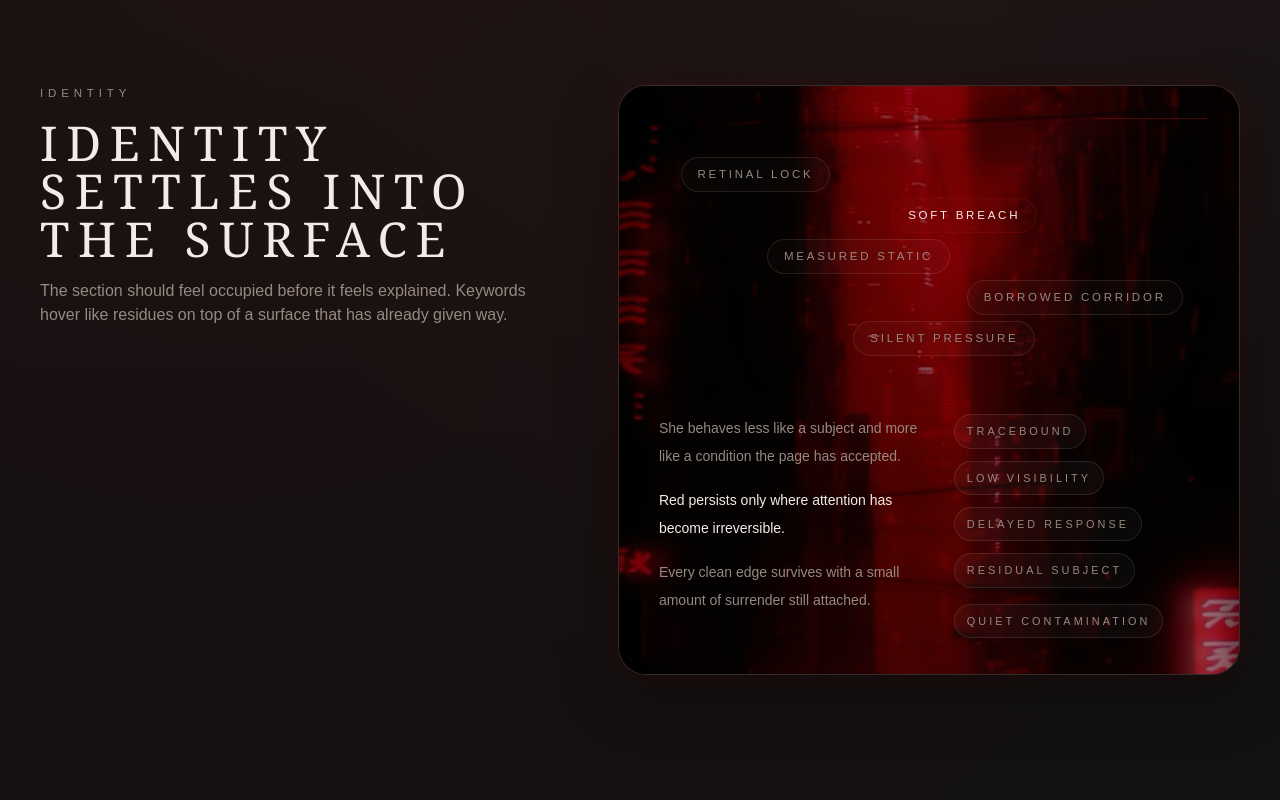
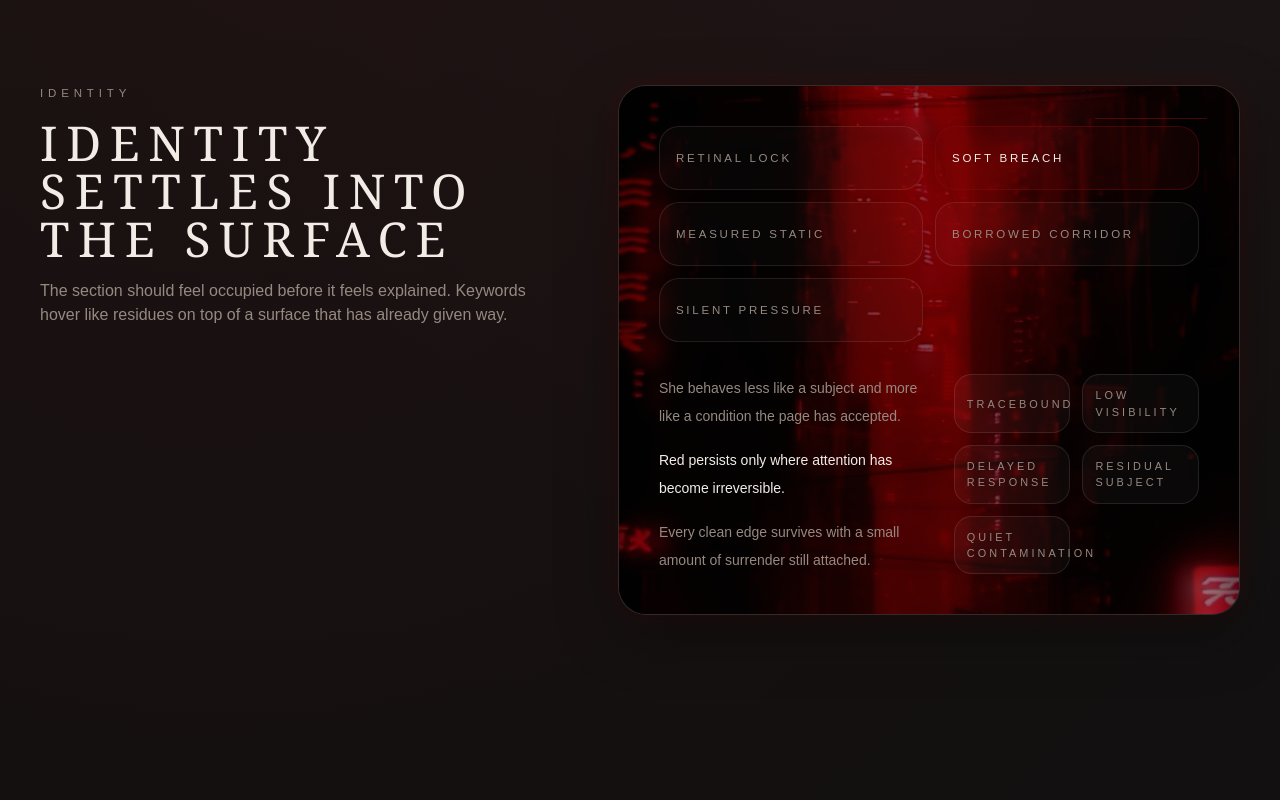
Before and after one commit to gwon1023/fanSite, a Next.js app: page / in a window 1280 px wide. Shown: the part 960-1760 px from the top of the page. Built offline with nearby package versions, Linux system fonts and the light colour scheme.

Commit message:
Remove duplicate hero layer and normalize spacing

```diff
--- a/components/sections/GallerySection.tsx
+++ b/components/sections/GallerySection.tsx
@@ -58,11 +58,7 @@ export function GallerySection() {
                 <motion.button
                   type="button"
                   onClick={() => setActiveIndex(index)}
-                  className={cn(
-                    "group text-left",
-                    index === 1 ? "md:translate-y-4" : "",
-                    index === 2 ? "md:-translate-y-2" : ""
-                  )}
+                  className={cn("group h-full text-left")}
                   whileHover={{
                     x: index % 2 === 0 ? motionPreset.hoverShiftDistance : -motionPreset.hoverShiftDistance,
                     y: -2,
@@ -70,7 +66,7 @@ export function GallerySection() {
                   transition={{ duration: infectedTheme.motionFast, ease: infectedTheme.easingPrimary }}
                 >
                   <ThemedPanel
-                    className="overflow-hidden p-4 transition-colors duration-500"
+                    className="flex h-full flex-col overflow-hidden p-4 transition-colors duration-500"
                     style={activeIndex === index ? { borderColor: "rgba(139, 17, 22, 0.4)" } : undefined}
                   >
                     <div className="relative aspect-[1.1] overflow-hidden rounded-[20px] border border-white/10">
--- a/components/sections/HeroSection.tsx
+++ b/components/sections/HeroSection.tsx
@@ -97,11 +97,6 @@ export function HeroSection() {
               <div className="absolute inset-0">
                 <DerivedImageLayer asset={derivedAssets.fullClose} />
               </div>
-              <div className="absolute inset-0 translate-x-[3px]">
-                <DerivedImageLayer
-                  asset={{ ...derivedAssets.fullClose, opacity: motionPreset.colorSplitStrength * 3.4, blendMode: "screen" }}
-                />
-              </div>
               <div
                 className="absolute inset-0 opacity-36"
                 style={{
@@ -113,7 +108,7 @@ export function HeroSection() {
                 className="absolute inset-y-0 left-[24%] w-px blur-[0.5px]"
                 style={{ background: "rgba(139, 17, 22, 0.25)" }}
               />
-              <div className="absolute inset-0 bg-gradient-to-b from-transparent via-transparent to-[var(--color-bg)]/42" />
+              <div className="absolute inset-0 bg-gradient-to-b from-transparent via-transparent to-[var(--color-bg)]/34" />
             </motion.div>
             <motion.div
               aria-hidden="true"
--- a/components/sections/IdentitySection.tsx
+++ b/components/sections/IdentitySection.tsx
@@ -32,14 +32,12 @@ export function IdentitySection() {
             <div className="absolute inset-0 bg-gradient-to-br from-black/42 via-black/48 to-black/72" />
             <div className="absolute right-8 top-8 h-px w-28" style={{ background: "rgba(139, 17, 22, 0.5)" }} />
             <div className="relative grid gap-8">
-              <div className="relative min-h-[16rem]">
+              <div className="grid gap-3 md:grid-cols-2">
                 {siteContent.identity.keywords.map((keyword, index) => (
                   <motion.span
                     key={keyword}
-                    className="absolute rounded-full border px-4 py-2 text-[0.72rem] uppercase tracking-[0.24em]"
+                    className="flex min-h-[4rem] items-center rounded-[1.25rem] border px-4 py-3 text-[0.72rem] uppercase tracking-[0.24em]"
                     style={{
-                      top: `${12 + index * 16}%`,
-                      left: `${index % 2 === 0 ? 4 + index * 8 : 36 + index * 7}%`,
                       borderColor: index === 1 ? "rgba(139,17,22,0.35)" : "rgba(188,166,157,0.15)",
                       color: index === 1 ? "var(--color-text-primary)" : "var(--color-text-secondary)",
                       background: index === 1 ? "rgba(139,17,22,0.12)" : "rgba(255,255,255,0.02)",
@@ -65,12 +63,11 @@ export function IdentitySection() {
                     </p>
                   ))}
                 </div>
-                <div className="flex flex-wrap content-start gap-3">
+                <div className="grid grid-cols-1 gap-3 sm:grid-cols-2">
                   {siteContent.identity.labels.map((label) => (
                     <span
                       key={label}
-                      className="rounded-full border border-white/10 bg-white/[0.03] px-3 py-2 text-[0.68rem] uppercase tracking-[0.28em] text-[var(--color-text-secondary)]"
-                      style={{ transform: `translateY(${label.length % 2 === 0 ? "0px" : "4px"})` }}
+                      className="flex min-h-[3.6rem] items-center rounded-[1.1rem] border border-white/10 bg-white/[0.03] px-3 py-2 text-[0.68rem] uppercase tracking-[0.28em] text-[var(--color-text-secondary)]"
                     >
                       {label}
                     </span>
--- a/config/content.ts
+++ b/config/content.ts
@@ -228,14 +228,14 @@ export const evidenceItems: EvidenceItem[] = [
     title: "corridor drift",
     note: "Urban depth begins reading as a held breath instead of distance.",
     primaryAsset: "verticalCorridor",
-    secondaryAsset: "blurredCrop",
+    secondaryAsset: "blurredCity",
   },
   {
     id: "evidence-03",
     label: "contrast file",
     title: "subject outline",
     note: "Edges sharpen only after the background has already darkened around them.",
-    primaryAsset: "highContrastCrop",
+    primaryAsset: "verticalCorridor",
     secondaryAsset: "darkCity",
   },
   {
@@ -243,7 +243,7 @@ export const evidenceItems: EvidenceItem[] = [
     label: "afterimage",
     title: "residual witness",
     note: "The frame keeps a silhouette even after the face appears to soften.",
-    primaryAsset: "silhouetteCrop",
-    secondaryAsset: "blurredCity",
+    primaryAsset: "fullCity",
+    secondaryAsset: "redHazeCity",
   },
 ];
```
Also changed, not shown: components/sections/MotifSection.tsx (indentation only).
